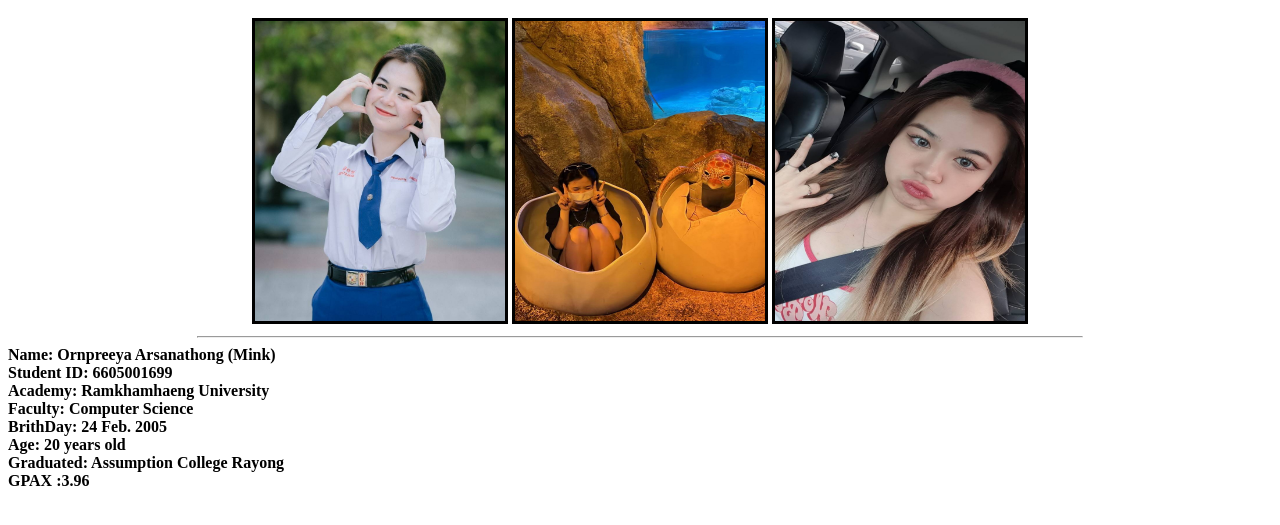
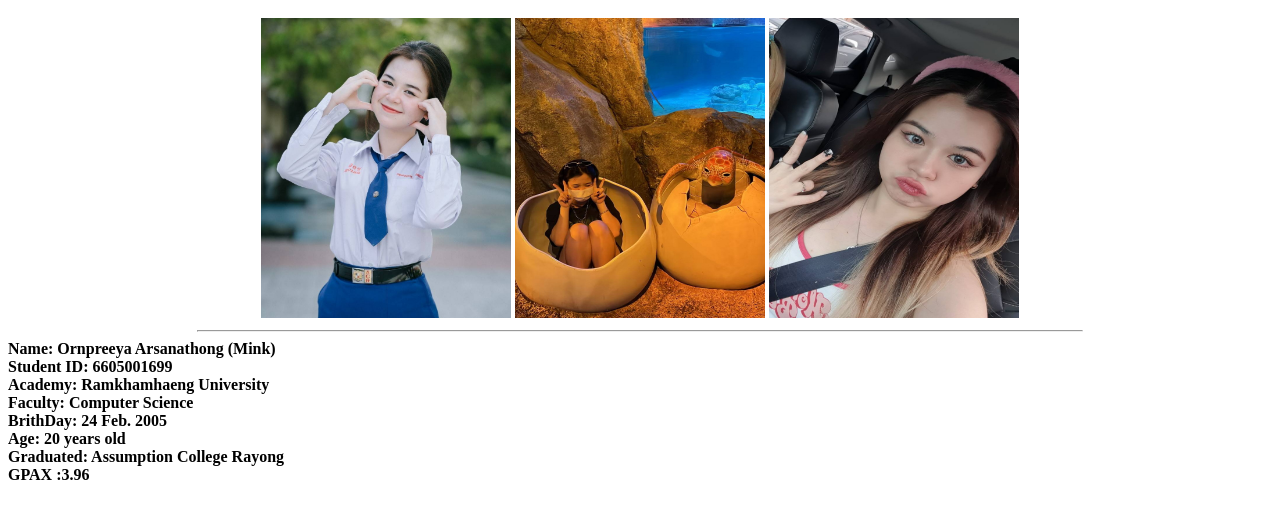
Before and after one commit to Minkkies/web, a plain HTML site: page page2.html in a window 1280 px wide. Shown: the part 143-668 px from the top of the page. Drawn offline with Linux system fonts and the light colour scheme.

Commit message:
fix netbean

```diff
--- a/page2.html
+++ b/page2.html
@@ -19,14 +19,14 @@ Click nbfs://nbhost/SystemFileSystem/Templates/JSP_Servlet/Html.html to edit thi
         </tr>
     </table>
 
-    <body>
+      <body>
         <h1>About Me</h1>
         <center>
 
             <div>
-                <img src="aboutme1.jpg" width="250" height="300" alt="Picture 1" border="3">
-                <img src="aboutme2.jpg" width="250" height="300" alt="Picture 2.jpg" border="3">
-                <img src="aboutme3.jpg" width="250" height="300" alt="Picture 3.jpg" border="3">
+                <img src="aboutme1.jpg" width="250" height="300" alt="Picture 1" >
+                <img src="aboutme2.jpg" width="250" height="300" alt="Picture 2.jpg">
+                <img src="aboutme3.jpg" width="250" height="300" alt="Picture 3.jpg" >
             </div>
         </center>
         <hr width="70%">
```
Also changed, not shown: index1.html (+8 -8 lines), page3.html (+0 -1 lines).
